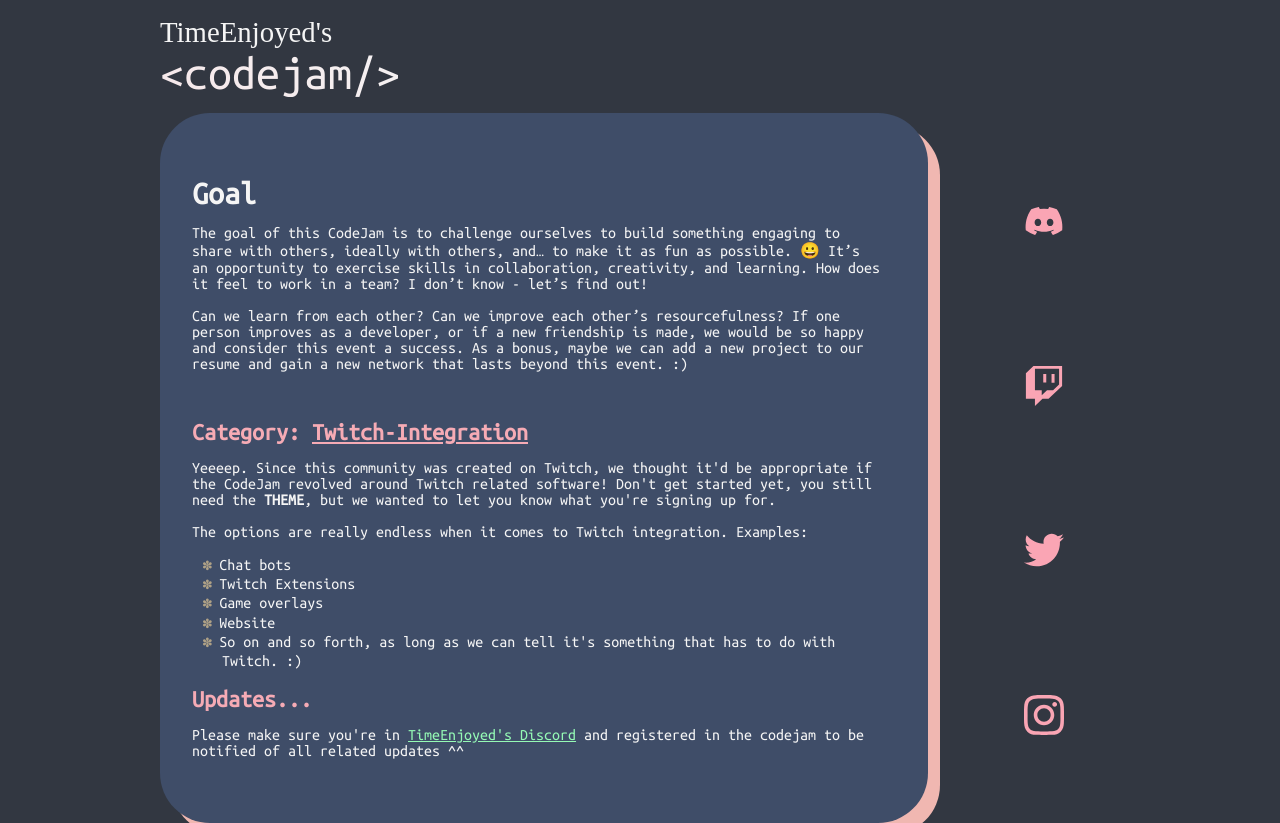
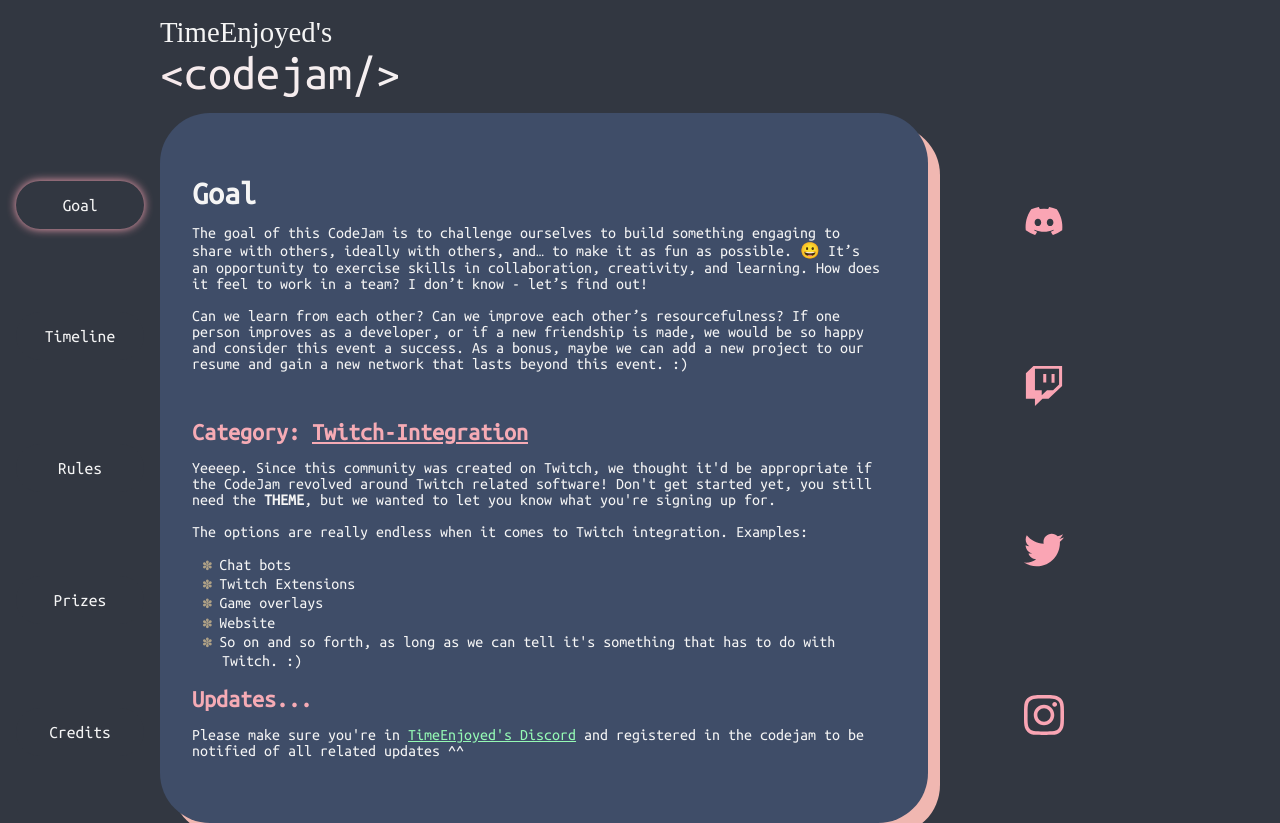
Before and after one commit to ezstarr/Codejam-Site, a Next.js app in the folder codejam-site/: page / in a window 1280 px wide. Built offline with nearby package versions, Linux system fonts and the light colour scheme; a web font is replaced by a local one.

Commit message:
page loads with showMenu set to true

```diff
--- a/codejam-site/app/page.jsx
+++ b/codejam-site/app/page.jsx
@@ -444,7 +444,7 @@
 
   // state
   const [page, setPage] = useState(displayPivots[0]);
-  const [showMenu, setShowMenu] = useState(false);
+  const [showMenu, setShowMenu] = useState(true);
   const [windowWidth, setWindowWidth] = useState(0);
 
   useEffect(() => {
```
